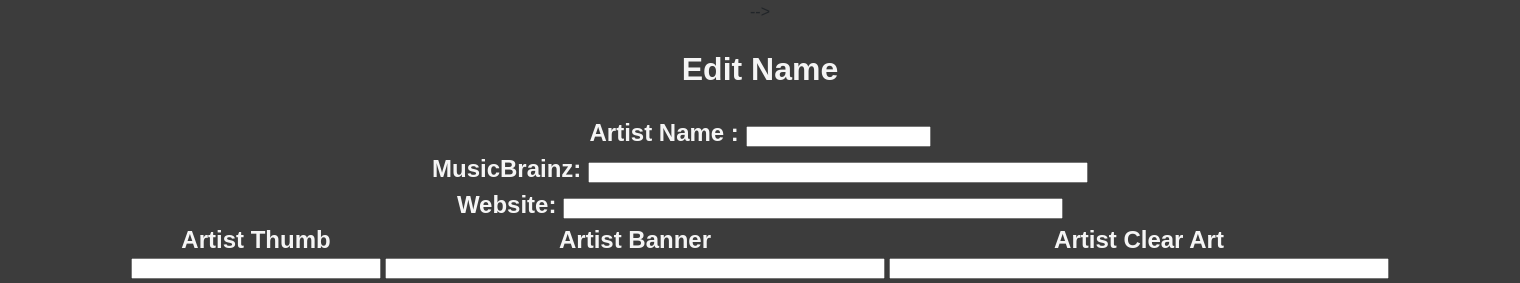
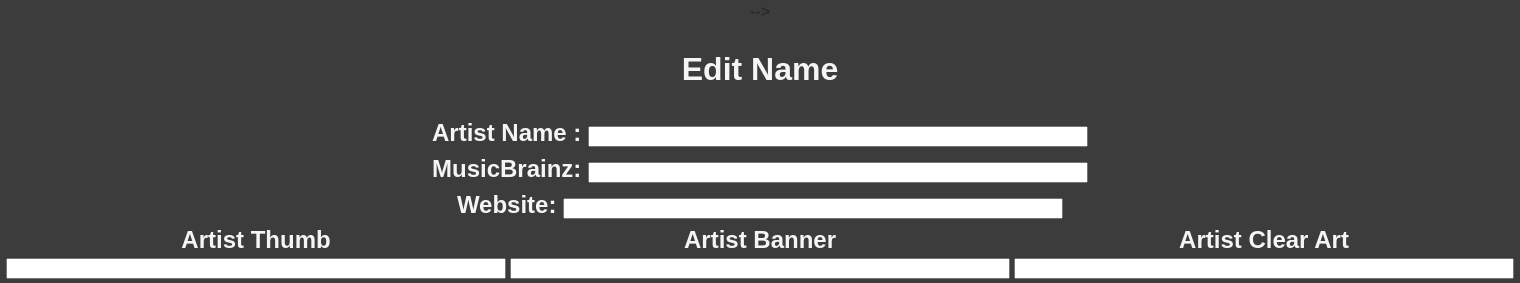
Before and after one commit to mickbuck/MusicSite, a PHP site: page /admin/editartist.php?id=1 in a window 1520 px wide. Shown: the top 283 px of the page. Run offline with PHP 8.4, Linux system fonts and the light colour scheme; data that the repository does not hold is empty; a stand-in replaces the project's code that opens the database connection.

Commit message:
set incorrect field in last update

```diff
--- a/admin/editartist.php
+++ b/admin/editartist.php
@@ -43,7 +43,7 @@
         <form method="POST">
             <h1 class="white">Edit Name</h1>
             <h2 class="white"><label>Artist Name :</label>
-            <input type="text" name="title" value="<?php echo $qq['name'];?>"></h2>
+            <input type="text" name="title" value="<?php echo $qq['name'];?>"  style="width:500px" ></h2>
             <!-- To update with pull down list -->
             <h2 class="white"><label>MusicBrainz:</label>
             <input type="text" name="musicbrainz" value="<?php echo $qq['MusicBrainz'];?>" style="width:500px" ></h2>
@@ -56,7 +56,7 @@
                     <th><h2 class="white">Artist Clear Art</h2></th>
                 </tr>
                 <tr>
-                    <td><input type="text" name="image" value="<?php echo $qq['Image'];?>" style="width:250px" ></td>
+                    <td><input type="text" name="image" value="<?php echo $qq['Image'];?>" style="width:500px" ></td>
                     <td><input type="text" name="banner" value="<?php echo $qq['banner'];?>" style="width:500px" ></td>
                     <td><input type="text" name="clear" value="<?php echo $qq['clear'];?>" style="width:500px" ></td>
                 </tr>
```
